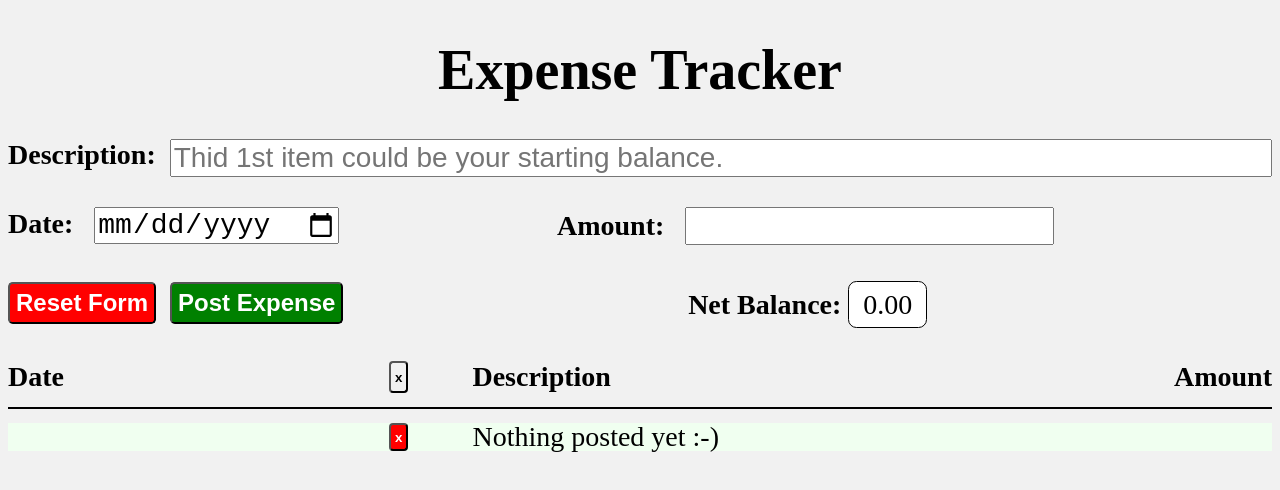
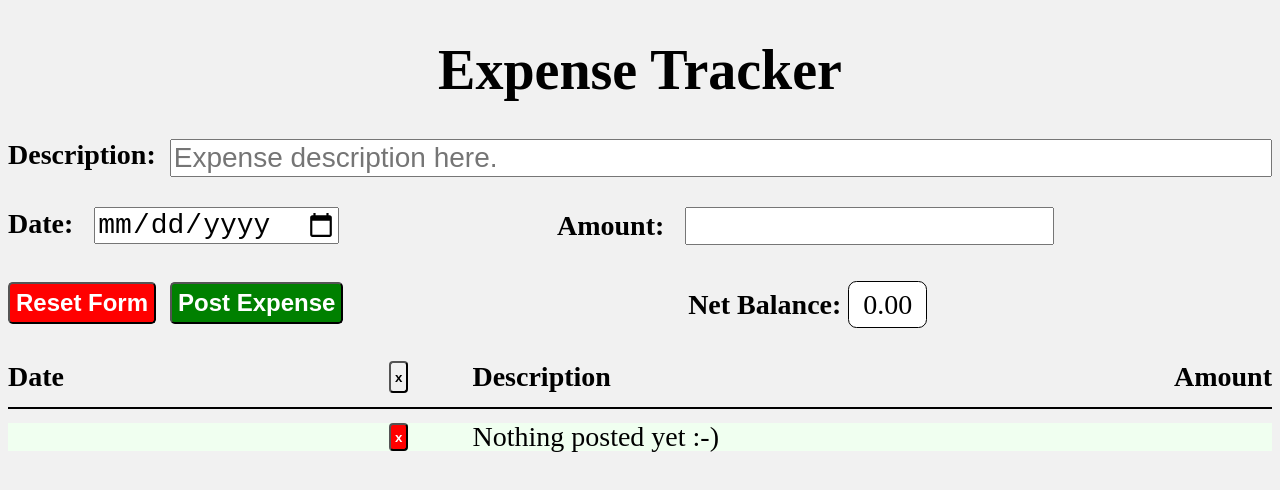
Before and after one commit to IronNerd/expenseTracker, a plain HTML site: page index.html in a window 1280 px wide. Drawn offline with Linux system fonts and the light colour scheme.

Commit message:
Update index.html

```diff
--- a/index.html
+++ b/index.html
@@ -19,7 +19,7 @@
         <input
           id="description"
           type="text"
-          placeholder="Thid 1st item could be your starting balance."
+          placeholder="Expense description here."
           value=""
         />
       </div>
```
